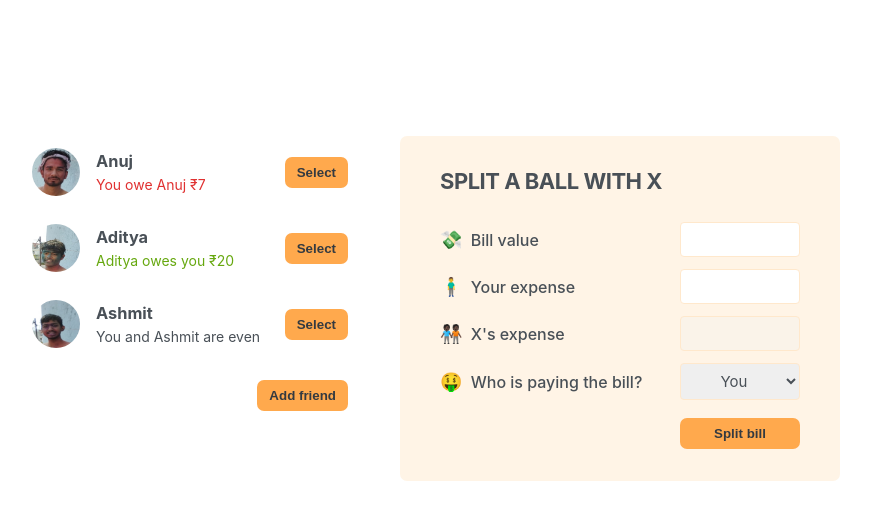
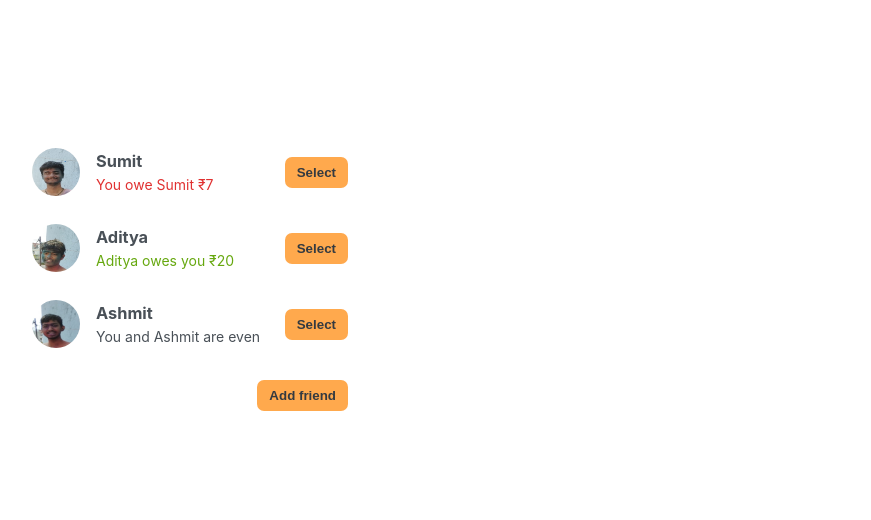
Before and after one commit to Priyanshubelwal17/Eat-N-Split, a React (Create React App) app: page / in a window 1280 px wide. Shown: the top 520 px of the page, without its empty margins (210-1081 px from the left). Built offline with nearby package versions, Linux system fonts and the light colour scheme.

Commit message:
Add friend selection and form display logic

```diff
--- a/src/App.js
+++ b/src/App.js
@@ -3,8 +3,8 @@
 const initialFriends = [
   {
     id: 118836,
-    name: "Anuj",
-    image: "images/anuj-user5.jpg",
+    name: "Sumit",
+    image: "images/sumit-user3.jpg",
     balance: -7,
   },
   {
@@ -31,6 +31,7 @@
 export default function App() {
   const [friends, setFriends] = useState(initialFriends);
   const [showAddFriend, setShowAddFriend] = useState(false);
+  const [selectedFriend, setSelectFriend] = useState(null);
 
   function handleShowAddFriend() {
     setShowAddFriend((show) => !show);
@@ -41,10 +42,20 @@
     setShowAddFriend(false);
   }
 
+  function handleSelection(friend) {
+    // setSelectFriend(selectedFriend ? friend : null);
+    setSelectFriend((cur) => (cur?.id === friend.id ? null : friend));
+    setShowAddFriend(false);
+  }
+
   return (
     <div className="app">
-      <div className="sidebar">
-        <FriendsList friends={friends} />
+      <div className={`sidebar `}>
+        <FriendsList
+          friends={friends}
+          selectedFriend={selectedFriend}
+          onSelection={handleSelection}
+        />
         {showAddFriend && (
           <FormAddFriend
             friends={friends}
@@ -56,25 +67,32 @@
           {showAddFriend ? "Close" : "Add friend"}
         </Button>
       </div>
-      <FormSplitBill />
+      {selectedFriend && <FormSplitBill selectedFriend={selectedFriend} />}
     </div>
   );
 }
 
-function FriendsList({ friends }) {
+function FriendsList({ friends, onSelection, selectedFriend }) {
   // const friends = initialFriends;
   return (
     <ul>
       {friends.map((f) => (
-        <Friend f={f} name={f.name} key={f.id} />
+        <Friend
+          f={f}
+          name={f.name}
+          key={f.id}
+          onSelection={onSelection}
+          selectedFriend={selectedFriend}
+        />
       ))}
     </ul>
   );
 }
 
-function Friend({ f, name }) {
+function Friend({ f, name, onSelection, selectedFriend }) {
+  const isSelected = selectedFriend?.id === f?.id;
   return (
-    <li>
+    <li className={` ${isSelected ? "selected" : ""}`}>
       <img src={f.image} alt={f.name} width="48" height="48" />
       <h3>{f.name}</h3>
 
@@ -89,7 +107,9 @@
       ) : (
         <p>You and {f.name} are even</p>
       )}
-      <Button>Select</Button>
+      <Button onClick={() => onSelection(f)}>
+        {isSelected ? "close" : "Select"}
+      </Button>
     </li>
   );
 }
@@ -137,10 +157,10 @@
   );
 }
 
-function FormSplitBill() {
+function FormSplitBill({ selectedFriend }) {
   return (
     <form className="form-split-bill">
-      <h2>Split a ball with X</h2>
+      <h2>Split a ball with {selectedFriend.name}</h2>
 
       <label>💸 Bill value</label>
       <input type="text" />
@@ -148,13 +168,13 @@
       <label>🧍‍♂️ Your expense</label>
       <input type="text" />
 
-      <label>🧑🏿‍🤝‍🧑🏿 X's expense</label>
+      <label>🧑🏿‍🤝‍🧑🏿 {selectedFriend.name}'s expense</label>
       <input type="text" disabled />
 
       <label>🤑 Who is paying the bill?</label>
       <select>
         <option value="user">You</option>
-        <option value="friend">X</option>
+        <option value="friend">{selectedFriend.name}</option>
       </select>
 
       <Button>Split bill</Button>
```
